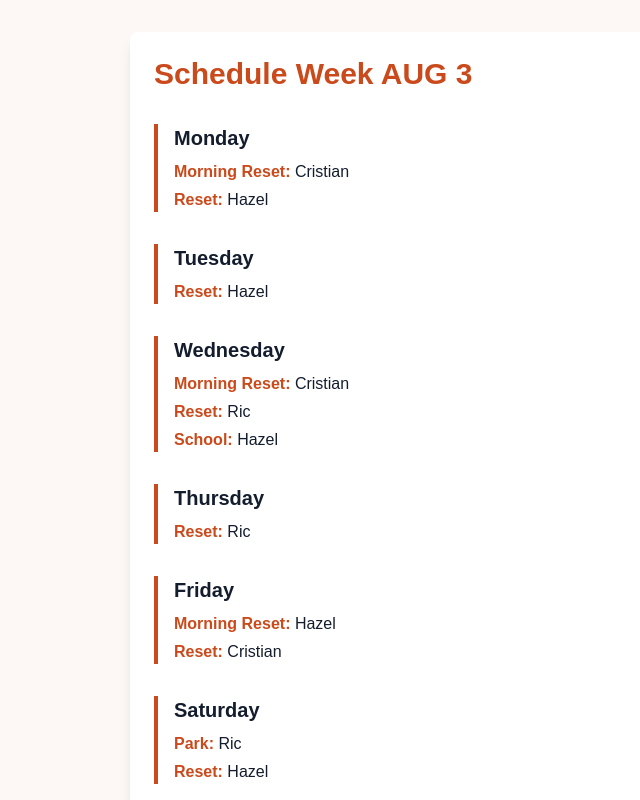
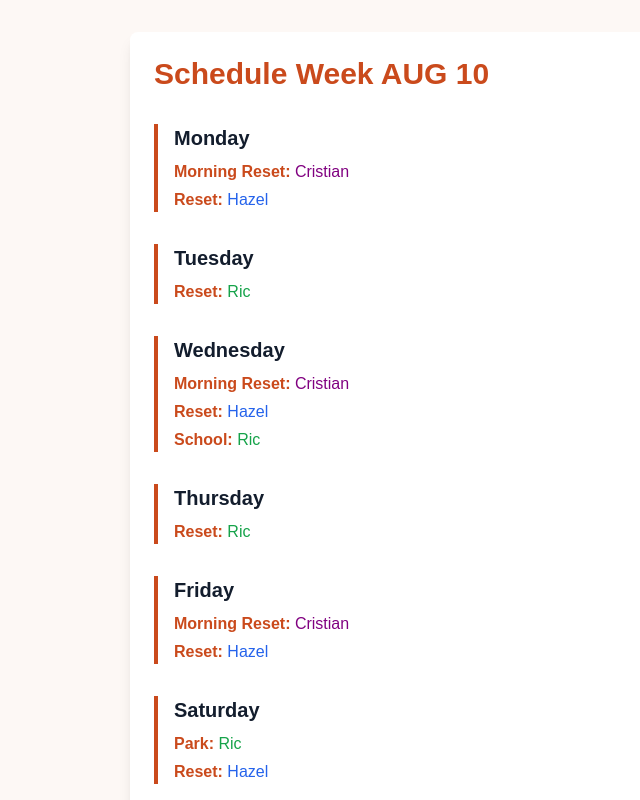
Before and after one commit to Cristian-Baeza/reset-schedule, a Next.js app: page / in a window 1280 px wide. Shown: the top 800 px of the page, without its empty margins (222-862 px from the left). Built offline with nearby package versions, Linux system fonts and the light colour scheme.

Commit message:
week aug 10

```diff
--- a/app/page.tsx
+++ b/app/page.tsx
@@ -1,6 +1,12 @@
+const personColors = {
+  Cristian: "#800080", // blue
+  Hazel: "#2563EB",    // red
+  Ric: "#16A34A",      // green
+};
+
 
 export default function Home() {
-  const weekOfMonth = "AUG 3"
+  const weekOfMonth = "AUG 10"
 
   const schedule = [
     {
@@ -13,27 +19,27 @@ export default function Home() {
     {
       day: "Tuesday",
       assignments: [
-        { location: "Reset", person: "Hazel" },
+        { location: "Reset", person: "Ric" },
       ],
     },
     {
       day: "Wednesday",
       assignments: [
         { location: "Morning Reset", person: "Cristian" },
-        { location: "Reset", person: "Ric" },
-        { location: "School", person: "Hazel" },
+        { location: "Reset", person: "Hazel" },
+        { location: "School", person: "Ric" },
       ],
     },
     {
       day: "Thursday",
       assignments: [
-        { location: "Reset", person: "Ric" },
+        { location: "Reset", person: "Ric" }, // Not Hazel
       ],
     },{
       day: "Friday",
       assignments: [
-        { location: "Morning Reset", person: "Hazel" },
-        { location: "Reset", person: "Cristian" },
+        { location: "Morning Reset", person: "Cristian" },
+        { location: "Reset", person: "Hazel" },
       ],
     },{
       day: "Saturday",
@@ -84,7 +90,15 @@ export default function Home() {
                       >
                         {assignment.location}:
                       </span>{" "}
-                      <span style={{ color: "#131D2D" }}>
+                      <span
+                        className="font-medium"
+                        style={{
+                          color:
+                            personColors[
+                              assignment.person as keyof typeof personColors
+                            ],
+                        }}
+                      >
                         {assignment.person}
                       </span>
                     </li>
```
